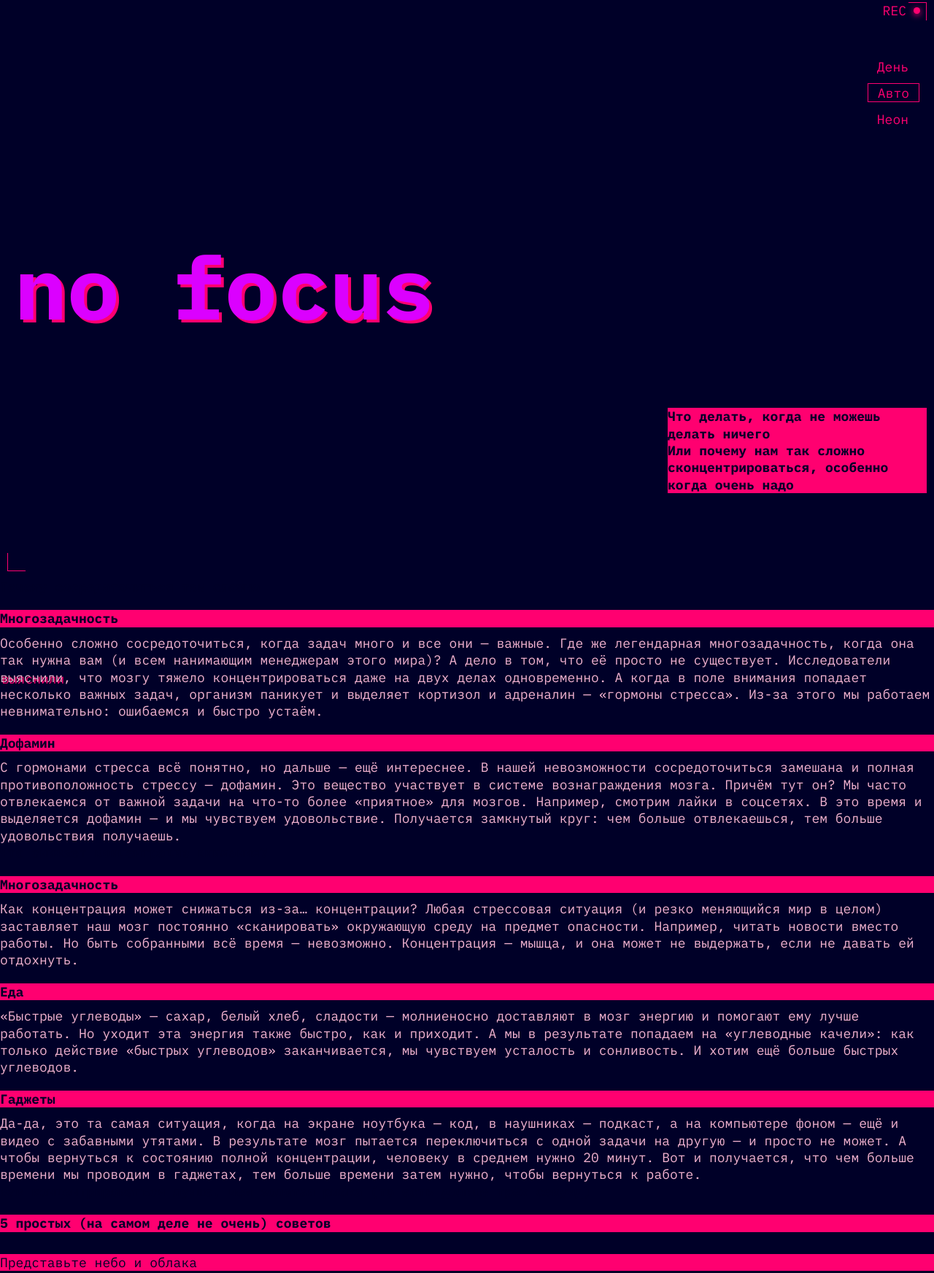
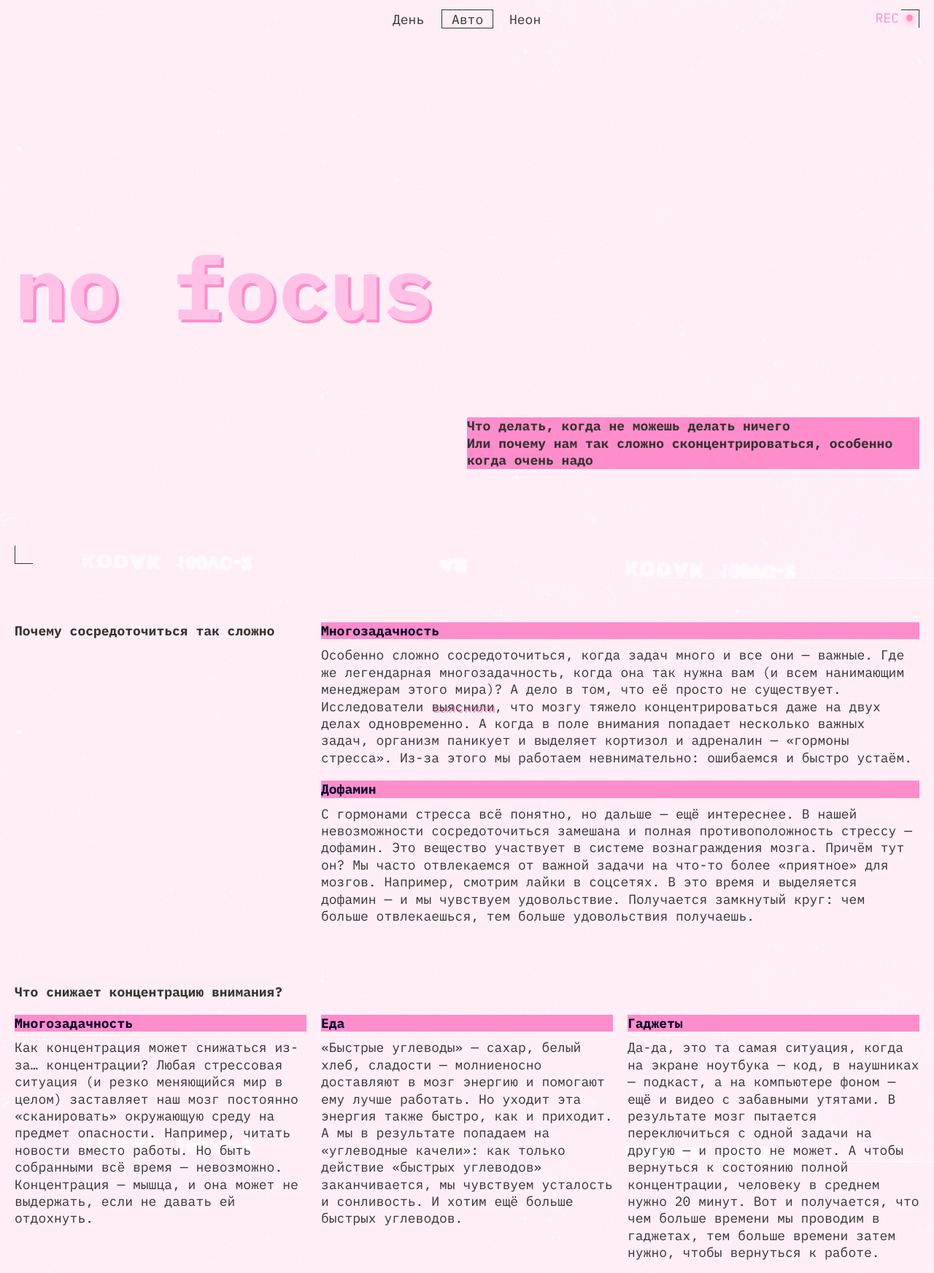
Before and after one commit to kbogachenko/slozhno-sosredotochitsya-fd, a plain HTML site: page index.html in a window 1280 px wide. Shown: the part 7-1752 px from the top of the page at 73% size. Drawn offline with Linux system fonts and the light colour scheme.

Commit message:
before 1st review

```diff
--- a/index.html
+++ b/index.html
@@ -18,7 +18,7 @@
     <link rel="apple-touch-icon" href="./images/mobile-icon.png" />
   </head>
   <body class="page">
-    <header class="header decorated-zone corner">
+    <header class="header decorated-zone">
       <div class="decorative__element" aria-hidden="true">rec</div>
       <nav class="header__theme-menu">
         <ul class="header__theme-menu-list">
@@ -96,6 +96,7 @@
         <h2 class="main__section-header section__title">
           Что снижает концентрацию внимания?
         </h2>
+        <div class="section__content content_what">
         <article class="card">
           <h3 class="card__title title-decor">Многозадачность</h3>
           <p class="card__text">
@@ -130,6 +131,7 @@
             затем нужно, чтобы вернуться к работе.
           </p>
         </article>
+        </div>
       </section>
       <section class="main__section section_recommendations">
         <h2 class="main__section-header section__title">
@@ -244,7 +246,7 @@
         </article>
       </section>
     </main>
-    <footer class="footer decorated_zone">
+    <footer class="footer decorated-zone">
       <h2 class="footer__title basic-title">focus</h2>
     </footer>
   </body>
--- a/styles/dark.css
+++ b/styles/dark.css
@@ -9,8 +9,19 @@
     Так стили написанные ниже будут иметь больший вес,
     чем стили в медиазапросе предпочтений пользователя
   */
+  --bg-image: url('../images/cover-image-dark.png');
+  --bg-color: #000028;
+  --accent-color: #ff0070;
+  --menu-list-color: #FF0070;
+  --title-color: #FF0070;
+  --title-decor: #db00ff;
+  --title-decor-color: #000028;
+  --border-color: #ff0070;
+  --card-color: #f1b2ce;
+  --hover-color: rgba(255, 0, 112, 0.4);
 }
 
 .theme-dark .page {
   /* Вам также нужно будет написать ряд подобных селекторов */
+  background-image: url('../images/cover-image-dark.png');
 }
--- a/styles/light.css
+++ b/styles/light.css
@@ -9,8 +9,47 @@
     Так стили написанные ниже будут иметь больший вес,
     чем стили в медиазапросе предпочтений пользователя
   */
+  --bg-image: url('../images/cover-image-light.png');
+  --bg-color: #fff1f7;
+  --accent-color: #ff8dcb;
+  --menu-list-color: #353430;
+  --title-color: #353430;
+  --title-decor: #ffc2e6;
+  --title-decor-color: #353430;
+  --border-color: #353430;
+  --card-color: #353430;
+  --hover-color: rgba(50, 49, 50, 0.4);
 }
 
 .theme-light .page {
   /* Вам также нужно будет написать ряд подобных селекторов */
+  --bg-image: url('../images/cover-image-light.png');
 }
+
+.theme-light .decorative__element {
+  visibility: hidden;
+}
+
+@media (prefers-color-scheme: light) {
+  :root {
+  --bg-image: url('../images/cover-image-light.png');
+  --bg-color: #fff1f7;
+  --accent-color: #ff8dcb;
+  --menu-list-color: #353430;
+  --title-color: #353430;
+  --title-decor: #ffc2e6;
+  --title-decor-color: #353430;
+  --border-color: #353430;
+  --card-color: #353430;
+  --hover-color: rgba(50, 49, 50, 0.4);
+  }
+
+.theme-light .page {
+  /* Вам также нужно будет написать ряд подобных селекторов */
+  --bg-image: url('../images/cover-image-light.png');
+}
+
+.theme-light .decorative__element {
+  visibility: hidden;
+}
+}
--- a/styles/style.css
+++ b/styles/style.css
@@ -3,12 +3,12 @@
 .page {
   /* сохраните в разметке и стилях класс page у тега body. Он удобен, чтобы составлять селекторы для разных цветовых тем. */
 
-  background-image: var(--bg-image), url(../images/cover-image-dark.png);
+  background-image: var(--bg-image);
+  background-color: var(--bg-color);
   background-attachment: fixed;
   background-position: center;
   background-size: cover;
   background-repeat: no-repeat;
-  background-color: var(--bg-color, #000028);
   font-family: var(--main-font, "IBM Plex mono"), sans-serif;
   font-size: var(--main-font-size, 1.125rem);
 }
@@ -18,31 +18,40 @@
   grid-template-rows: 1fr min-content 1fr;
   min-block-size: 100vh;
   font: inherit;
-  padding: 10px;
+  padding: var(--section-padding);
+}
+
+.header__theme-menu {
+  align-self: center;
+  justify-self: end;
 }
 
 .header__theme-menu-list {
   display: flex;
-  margin-top: 75px;
-  margin-right: 10px;
   flex-direction: column;
   align-self: flex-start;
   justify-self: end;
   gap: 10px;
 }
 
+.header__theme-menu-item {
+  width: 70px;
+  height: 26px;
+}
+
 .header__theme-menu-button {
   font: inherit;
   min-height: 26px;
   padding: 0 13px;
-  color: #FF0070;
+  color: var(--menu-list-color);
   text-align: center;
   background-color: transparent;
   border: 0px;
 }
 
 .header__theme-menu-button_active {
-  border: 1px solid #FF0070;
+  border: 1px solid var(--border-color);
+  pointer-events: none;
 }
 
 .header__theme-menu-button:focus {
@@ -50,29 +59,27 @@
 }
 
 .header__theme-menu-button:focus-visible {
-  border-bottom: 1px solid #FF0070;
+  border-bottom: 1px solid var(--border-color);
 }
 
 .header__theme-menu-button:hover {
-  border: solid 1px rgba(255, 0, 112, 0.40);
+  border: solid 1px var(--hover-color);
   cursor: pointer;
 }
 
 .decorated-zone {
-  position: relative
+  position: relative;
 }
 
 .decorative__element {
   position: absolute;
   content: "";
-  top: 0;
-  right: 0;
+  top: var(--section-padding);
+  right: calc(9px + var(--section-padding));
   display: flex;
   gap: 10px;
-  margin-right: 19px;
-  margin-top: 10px;
   align-items: center;
-  color: #ff0070;
+  color: var(--accent-color);
   text-align: center;
   text-transform: uppercase;
 }
@@ -83,62 +90,61 @@
   inline-size: 9px;
   block-size: 9px;
   border-radius: 50%;
-  background-color: #ff0070;
-  fill: #ff0070;
-  filter: drop-shadow(0px 2px 4px #ff0070);
+  background-color: var(--accent-color);
+  filter: drop-shadow(0px 2px 4px var(--accent-color));
 }
 
 .header__title {
   font-weight: 700px;
   font-size: clamp(7.25rem, 7.0115rem + 1.0178vw, 7.5rem);
-  color: #DB00ff;
+  color: var(--title-decor);
   line-height: 82.5%;
-  text-shadow: 4px 4px 0 #FF0070;
-  margin: 10px;
+  text-shadow: 4px 4px 0 var(--accent-color);
 }
 
 .title-decor {
   font-weight: 700;
-  background-color: #ff0070;
+  background-color: var(--accent-color);
   font-size: 18px;
   line-height: 23.4px;
-  color: #000028;
+  color: var(--title-decor-color);
 }
 
 .header__text {
-  max-inline-size: 355px;
-  max-block-size: 117px;
   justify-self: end;
   align-self: center;
 }
 
-.corner::after {
+.decorated-zone::after {
   position: absolute;
   content: "";
-  top: 0;
-  right: 0;
-  border-top: 1px solid #ff0070;
-  border-right: 1px solid #ff0070;
+  top: var(--section-padding);
+  right: var(--section-padding);
+  border-top: 1px solid var(--border-color);
+  border-right: 1px solid var(--border-color);
   inline-size: 25px;
   block-size: 25px;
-  margin: 10px;
 }
 
-.corner::before {
+.decorated-zone::before {
   position: absolute;
   content: "";
-  left: 0;
-  bottom: 0;
-  border-left: 1px solid #ff0070;
-  border-bottom: 1px solid #ff0070;
+  left: var(--section-padding);
+  bottom: var(--section-padding);
+  border-left: 1px solid var(--border-color);
+  border-bottom: 1px solid var(--border-color);
   inline-size: 25px;
   block-size: 25px;
-  margin: 10px;
 }
 
 .main {
   display: flex;
   flex-direction: column;
+  padding-top: var(--main-padding);
+  padding-bottom: var(--main-padding);
+  padding-left: var(--section-padding);
+  padding-right: var(--section-padding);
+  gap: var(--main-gap);
 }
 
 .main__section {
@@ -151,7 +157,7 @@
   font-weight: 700;
   font-size: 18px;
   line-height: 23.4px;
-  color: #000028;
+  color: var(--title-color);
 }
 
 .section__content {
@@ -176,27 +182,28 @@
   font-weight: 400;
   font-size: 18px;
   line-height: 23.4px;
-  color: #F1B2CE;
+  color: var(--card-color);
 }
 
 .card__text-link {
   text-decoration: none;
-  text-shadow: 2px 2px 0 #FF0070;
+  text-shadow: 2px 2px 0 var(--accent-color);
 }
 
 .card__text-link:hover {
-  border-bottom: solid 1px #F1B2CE;
+  border-bottom: solid 1px var(--card-color);
 }
 
 .card__text-link:focus-visible {
   outline: none;
-  box-shadow: 0 0 0 1px #F1B2CE;
+  box-shadow: 0 0 0 1px var(--card-color);
 }
 
 .card__gallery {
   display: grid;
   grid-template-columns: 1fr;
-  gap: 10px;
+  gap: var(--section-padding);
+  margin-top: var(--section-padding);
 }
 
 .card__gallery-image {
@@ -215,7 +222,90 @@
 
 .footer__title {
   font-size: 116px;
-  color: #DB00FF;
+  color: var(--title-decor);
   weight: 700;
-  text-shadow: 2px 2px 0 #ff0070;
+  text-shadow: 2px 2px 0 var(--accent-color);
 }
+
+@media (width >= 768px) {
+  :root {
+    --section-padding: 20px;
+    --main-padding: 60px;
+    --main-gap: 80px;
+  }
+
+  .header__title {
+    margin-left: calc (-1 * var(--section-padding));
+  }
+
+  .header__text {
+    width: 50%;
+  }
+
+  .section_why,
+  .section_recommendations {
+    grid-template-columns: 1fr 2fr;
+  }
+
+  .section_what {
+    grid-template-columns: repeat(3, 1fr);
+  }
+
+  .section_what .section__content {
+    grid-column: 1 / span 3;
+  }
+
+  .card__gallery {
+    grid-template-columns: repeat(3, 1fr);
+  }
+
+  .sunset {
+    grid-column: 1 / span 2;
+    grid-row: 1;
+  }
+
+  .ice-cream {
+    grid-column: 3;
+    grid-row: 1 / span 2;
+  }
+
+  .tape {
+    grid-column: 1;
+    grid-row: 2 / span 2;
+  }
+
+  .books {
+    grid-column: 2;
+    grid-row: 2;
+  }
+
+  .street {
+    grid-column: 2 / span 2;
+    grid-row: 3;
+  }
+}
+
+@media (width >= 1024px) {
+  .header__theme-menu {
+    align-self: start;
+    justify-self: center;
+  }
+
+  .header__theme-menu-list {
+    flex-direction: row;
+  }
+
+  .section_why,
+  .section_recommendations {
+    grid-template-columns: repeat(3, 1fr);
+  }
+
+  .section_why .section__content,
+  .section_recommendations .section__content {
+    grid-column: 2 / span 2;
+  }
+
+  .section_what .section__content {
+    grid-template-columns: repeat(3, 1fr);
+  }
+}
--- a/styles/variables.css
+++ b/styles/variables.css
@@ -2,3 +2,17 @@
   Переменные для вашего проекта
   и их переопределение под различные устройства
 */
+
+:root {
+  --bg-image: url('../images/cover-image-dark.png');
+  --bg-color: #000028;
+  --accent-color: #ff0070;
+  --title-decor: #db00ff;
+  --title-decor-color: #000028;
+  --border-color: #ff0070;
+  --card-color: #f1b2ce;
+  --hover-color: rgba(255, 0, 112, 0.4);
+  --section-padding: 10px;
+  --main-padding: 40px;
+  --main-gap: 50px;
+}
```
Also changed, not shown: 1 other file.
